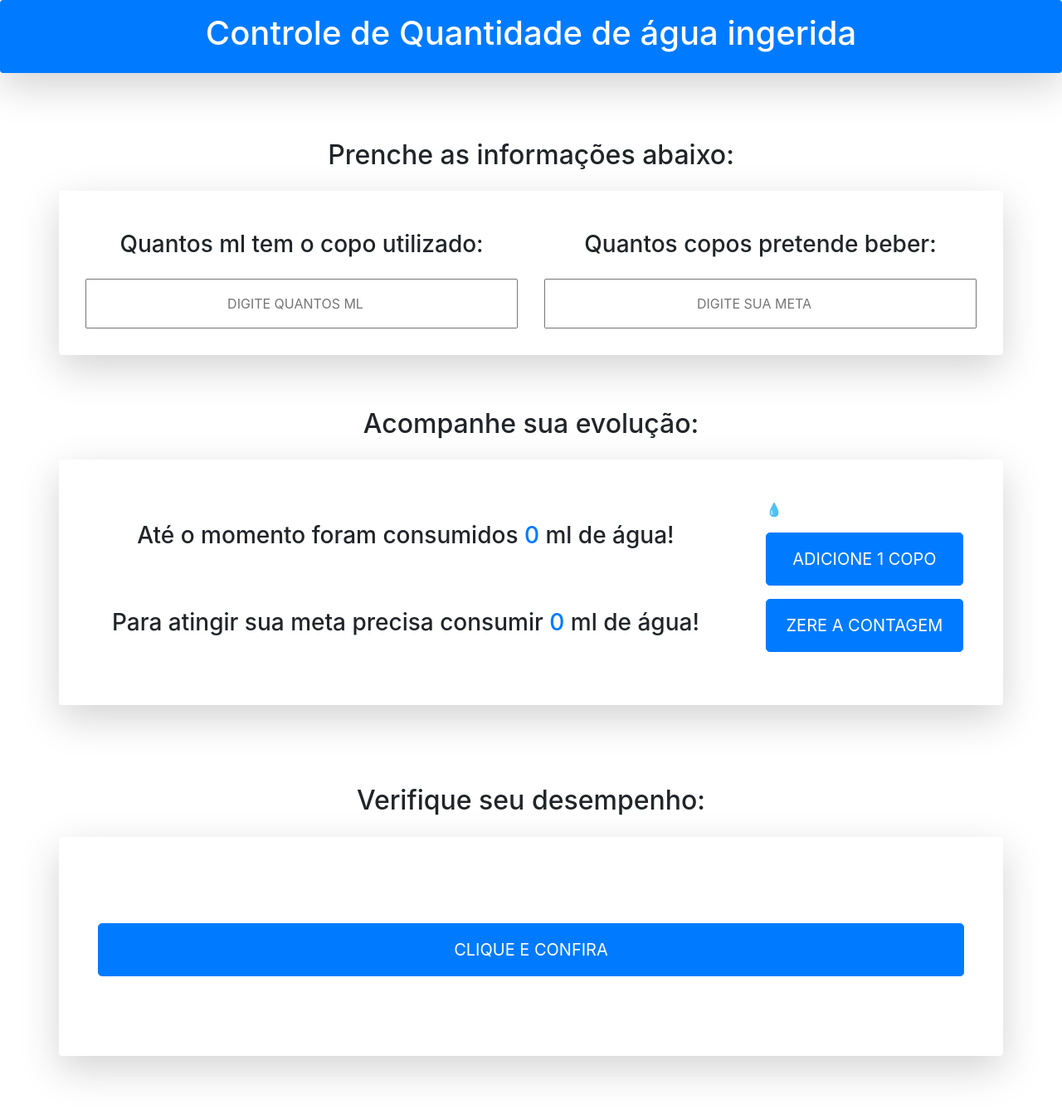
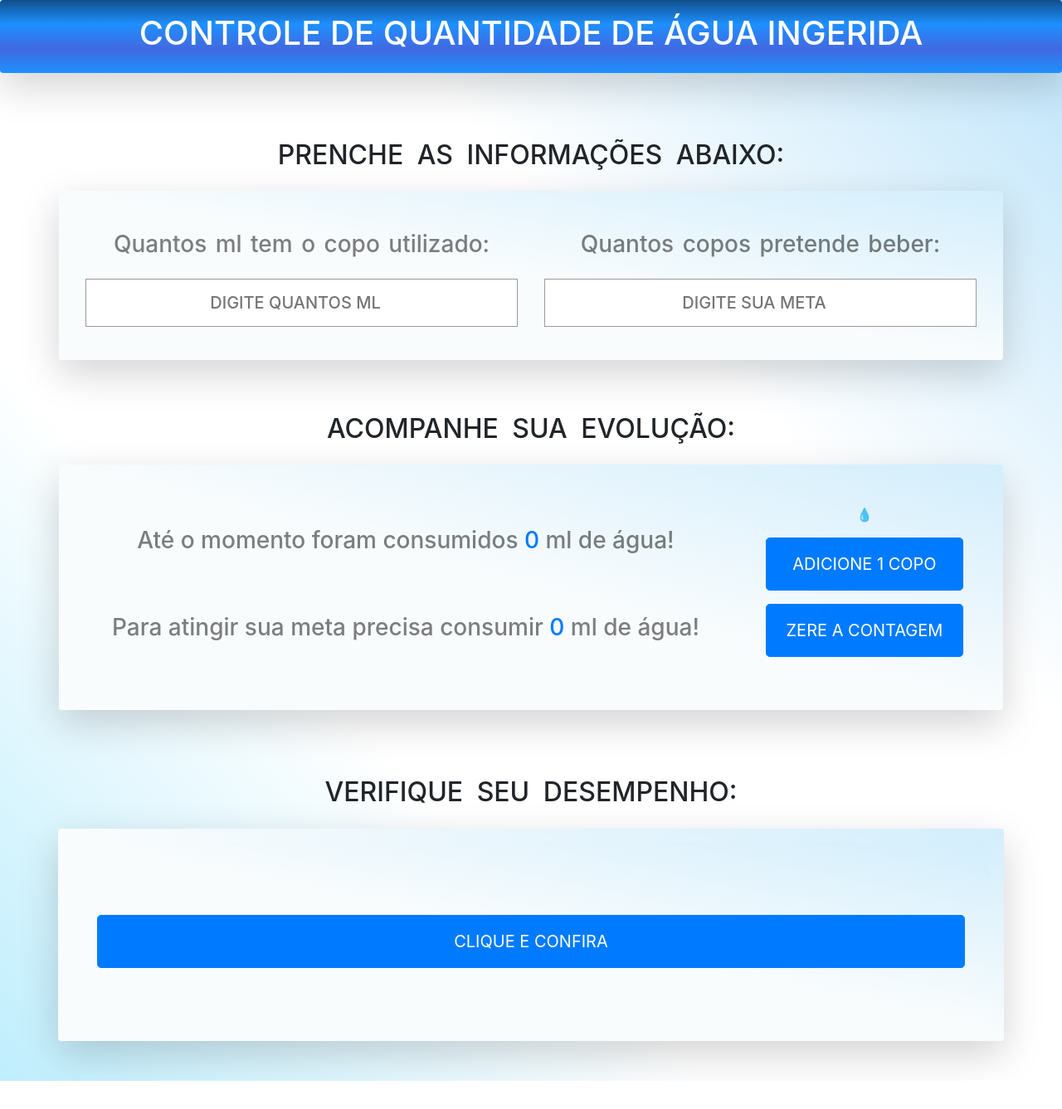
Before and after one commit to RivaniaGomes/SERRATEC_React_TrabalhoIndividual_Agua, a React (Vite) app: page / in a window 1280 px wide. Shown: the whole page at 83% size. After the commit the page ends 1303 px from the top, so only its background shows below. Built offline with nearby package versions, Linux system fonts and the light colour scheme.

Commit message:
incluindo css

```diff
--- a/src/Components/Bio/index.jsx
+++ b/src/Components/Bio/index.jsx
@@ -2,75 +2,73 @@ import './styles.css'
 import { useState } from 'react'
 
 function Bio() {
-    const [meta, setMeta] = useState("")
-    const [ml, setMl] = useState("")
-    const [copo, setCopo] = useState(0)
-    const [mensagem, setMensagem] = useState("")
-    const [gotas, setGotas] = useState([""])
-    const [historico, setHistorico] = useState([])
+    const [meta, setMeta] = useState('');
+    const [ml, setMl] = useState('');
+    const [copo, setCopo] = useState(0);
+    const [mensagem, setMensagem] = useState('');
+    const [gotas, setGotas] = useState(['']);
+    const [historico, setHistorico] = useState([]);
 
     function incluirCopos() {
-        if (ml != "" && ml != 0) {
-            setCopo(copo + 1)
-            console.log("kk")
+        if (ml != '' && ml != 0) {
+            setCopo(copo + 1);
         } else {
-            alert(`Preencha a quantidade de ml do seu copo!`)
+            alert(`Preencha a quantidade de ml do seu copo!`);
         }
-    }
+    };
 
     const criarGotas = () => {
-        if (ml != 0 && ml != "") {
-            console.log("antes  ", ml)
-            setGotas([...gotas, "💧 "])
-            console.log("depois  ", ml)
+        if (ml != 0 && ml != '') {
+            setGotas([...gotas, '💧 ']);
         }
-    }
+    };
 
     function gerarHistorico() {
-        if (ml != "" && ml != 0) {
+        if (ml != '' && ml != 0) {
             let data = new Date().toString();
-            setHistorico([...historico, data])
+            setHistorico([...historico, data]);
         }
-    }
+    };
+
     function funcoesInserir() {
         incluirCopos();
         criarGotas();
         gerarHistorico();
-    }
+    };
 
     const conferirMeta = () => {
         if (copo != 0 && copo < meta) {
-            setMensagem(`Você bebeu apenas ${copo} copos de água!`)
+            setMensagem(`Você bebeu apenas ${copo} copos de água!`);
         } else if (meta < copo) {
-            setMensagem(`Você bebeu ${copo} copos de água, META ATINGIDA!`)
+            setMensagem(`Você bebeu ${copo} copos de água, META ATINGIDA!`);
         } else {
-            setMensagem(`BEBA ÁGUA!`)
+            setMensagem(`BEBA ÁGUA!`);
         }
     };
 
     function resetCopo() {
-        setCopo(0)
-    }
+        setCopo(0);
+    };
 
     function resetMl() {
-        setMl("")
-    }
+        setMl('');
+    };
 
     function resetMeta() {
-        setMeta("")
-    }
+        setMeta('');
+    };
 
     function resetMensagem() {
-        setMensagem(`A quantidade ideal de água consumida por kg pode variar entre 25 a 40 ml.`)
-    }
+        setMensagem(`A quantidade ideal de água consumida por kg pode variar entre 25 a 40 ml.`);
+    };
 
     function resetGotas() {
-        setGotas([""])
-    }
+        setGotas(['']);
+    };
 
     function resetHistorico() {
-        setHistorico([""])
-    }
+        setHistorico(['']);
+    };
 
     function funcoesReset() {
         resetCopo();
@@ -79,44 +77,44 @@ function Bio() {
         resetMensagem();
         resetGotas();
         resetHistorico();
-    }
+    };
 
     return (
         <>
             <div className='bio container w-80 p-3 rounded'>
-                <h2 className='titulo w-80 p-3 text-center '>Prenche as informações abaixo:</h2>
+                <h2 className='titulo w-80 p-3 text-center text-body'>Prenche as informações abaixo:</h2>
                 <div className='bio-ml-meta row align-items-center shadow-lg p-3 mb-5 rounded w-80 p-3'>
                     <div className='col-sm w-80 p-3 align-items-center'>
-                        <h3 className='col-sm text-center sub-titulo w-80 p-3'>Quantos ml tem o copo utilizado:</h3>
-                        <input className='col-sm align-items-center w-80 p-3 text-center text-primary'
-                            type="number"
-                            placeholder="DIGITE QUANTOS ML"
+                        <h3 className='col-sm text-center text-black-50 sub-titulo w-80 p-3 h3'>Quantos ml tem o copo utilizado:</h3>
+                        <input className='col-sm align-items-center w-80 p-3 text-center text-primary h5'
+                            type='number'
+                            placeholder='DIGITE QUANTOS ML'
                             value={ml}
-                            min="0"
+                            min='0'
                             onChange={(e) => setMl(e.target.value)}
                         />
                     </div>
                     <div className='col-sm w-80 p-3 align-items-center'>
-                        <h3 className='col-sm text-center sub-titulo w-80 p-3 text-center '>Quantos copos pretende beber:</h3>
-                        <input className='col-sm align-items-center w-80 p-3 text-center text-primary'
-                            type="number"
-                            placeholder="DIGITE SUA META"
+                        <h3 className='col-sm text-center text-black-50 sub-titulo w-80 p-3 h3'>Quantos copos pretende beber:</h3>
+                        <input className='col-sm align-items-center w-80 p-3 text-center text-primary h5'
+                            type='number'
+                            placeholder='DIGITE SUA META'
                             value={meta}
-                            min="0"
+                            min='0'
                             onChange={(e) => setMeta(e.target.value)}
                         />
                     </div>
                 </div>
-                <h2 className='titulo w-80 p-3 text-center'>Acompanhe sua evolução:</h2>
+                <h2 className='titulo w-80 p-3 text-center text-body'>Acompanhe sua evolução:</h2>
                 <div className='bio-acompanhe row align-items-center shadow-lg p-3 mb-5 rounded w-80 p-3'>
                     <div className='col-6-sm bio-evolucao w-80 p-3'>
                         <div className='col-sm w-80 p-3'>
-                            <h3 className='align-items-stretch w-80 p-3 text-center'>
+                            <h3 className='align-items-stretch w-80 p-3 text-center text-black-50'>
                                 Até o momento foram consumidos <span className='text-primary'>{ml * copo} </span>ml de água!
                             </h3>
                         </div>
                         <div className='col-sm w-80 p-3'>
-                            <h3 className='align-items-stretch w-80 p-3 text-center'>
+                            <h3 className='align-items-stretch w-80 p-3 text-center text-black-50'>
                                 Para atingir sua meta precisa consumir <span className='text-primary'> {ml * meta} </span>ml de água!
                             </h3>
                         </div>
@@ -124,7 +122,7 @@ function Bio() {
                     <div className='col-sm bio-inserir align-items-center w-80 p-3'>
                         <div className='col-sm w-80 p-3'>
                             <p>
-                                {gotas.map(criarGotas => { return "💧 " })}
+                                {gotas.map(criarGotas => { return '💧 ' })}
                             </p>
                             <p>
                                 <button className='btn btn-primary btn-lg btn-block text-white w-80 p-3 align-items-center text-center' onClick={funcoesInserir}>ADICIONE 1 COPO</button>
@@ -136,13 +134,13 @@ function Bio() {
                     </div>
                 </div>
             </div>
-            <div className='container w-80 p-3 rounded '>
-                <h2 className='titulo w-80 p-3 text-center '>Verifique seu desempenho:</h2>
+            <div className='container w-80 rounded'>
+                <h2 className='titulo w-80 p-3 text-center text-body'>Verifique seu desempenho:</h2>
                 <div className='bio-desempenho row align-items-center shadow-lg p-3 mb-5 rounded w-80 p-3'>
                     <div className='bio-desempenho column w-100'>
                         <div className='col-sm bio-retorno align-items-center w-80 p-3'>
                             <div className='col-sm w-80 p-3 text-center'>
-                                <h3>
+                                <h3 className='text-black-50 h3'>
                                     {mensagem}
                                 </h3>
                             </div>
@@ -154,7 +152,7 @@ function Bio() {
                                 </p>
                             </div>
                             <div className='col-sm w-80 p-3'>
-                                <ul className='text-center text-secondary'>{historico.map(histo => <li key={histo}> {histo} </li>)}</ul>
+                                <ul className='text-center text-secondary h4'>{historico.map(histo => <li key={histo}> {histo} </li>)}</ul>
                             </div>
                         </div>
                     </div>
@@ -162,6 +160,6 @@ function Bio() {
             </div>
         </>
     )
-}
+};
 
 export default Bio;
--- a/src/Components/Bio/styles.css
+++ b/src/Components/Bio/styles.css
@@ -1,31 +1,39 @@
-.bio {
-  background-color: linear-gradient(to bottom, blue, white);
-}
-
-.titulo {
-}
-
-.sub-titulo {
-}
-
-.bio-ml-meta {
-}
-
-.bio-acompanhe {
-}
-
-.bio-desempenho {
-}
-
-.bio-inserir {
-}
-
-.bio-desempenho {
-}
-
-.bio-retorno {
+body{
+  background: linear-gradient(to top right, #bfeefd,white, white, #bde4fa);
 }
 
 li {
   list-style-type: none;
 }
+div {
+  text-align: center;
+}
+
+h3, p {
+  white-space: pre-line;
+}
+
+.titulo {
+  text-transform: uppercase;
+  word-spacing: 8px;
+}
+
+.sub-titulo {
+  word-spacing: 3px;
+}
+
+input[type="number"] {
+  border: 1px solid #999;
+}
+
+.bio-ml-meta {
+  background: linear-gradient(to top right, rgb(249, 252, 253), rgb(249, 252, 253),rgb(211, 238, 252) );
+}
+
+.bio-acompanhe {
+  background: linear-gradient(to top right, rgb(249, 252, 253), rgb(249, 252, 253),rgb(211, 238, 252) );
+}
+
+.bio-desempenho {
+  background: linear-gradient(to top right, rgb(249, 252, 253), rgb(249, 252, 253),rgb(211, 238, 252));
+}
--- a/src/Components/Header/styles.css
+++ b/src/Components/Header/styles.css
@@ -1,6 +1,7 @@
 .header{
-  color: aliceblue;
+  color: linear-gradient(to top aliceblue, white);
   display: flex;
   justify-content: center;
-
+  text-transform: uppercase;
+  background: linear-gradient(to bottom,#104E8B, #1E90FF, #4169E1, #1E90FF);
 }
```
